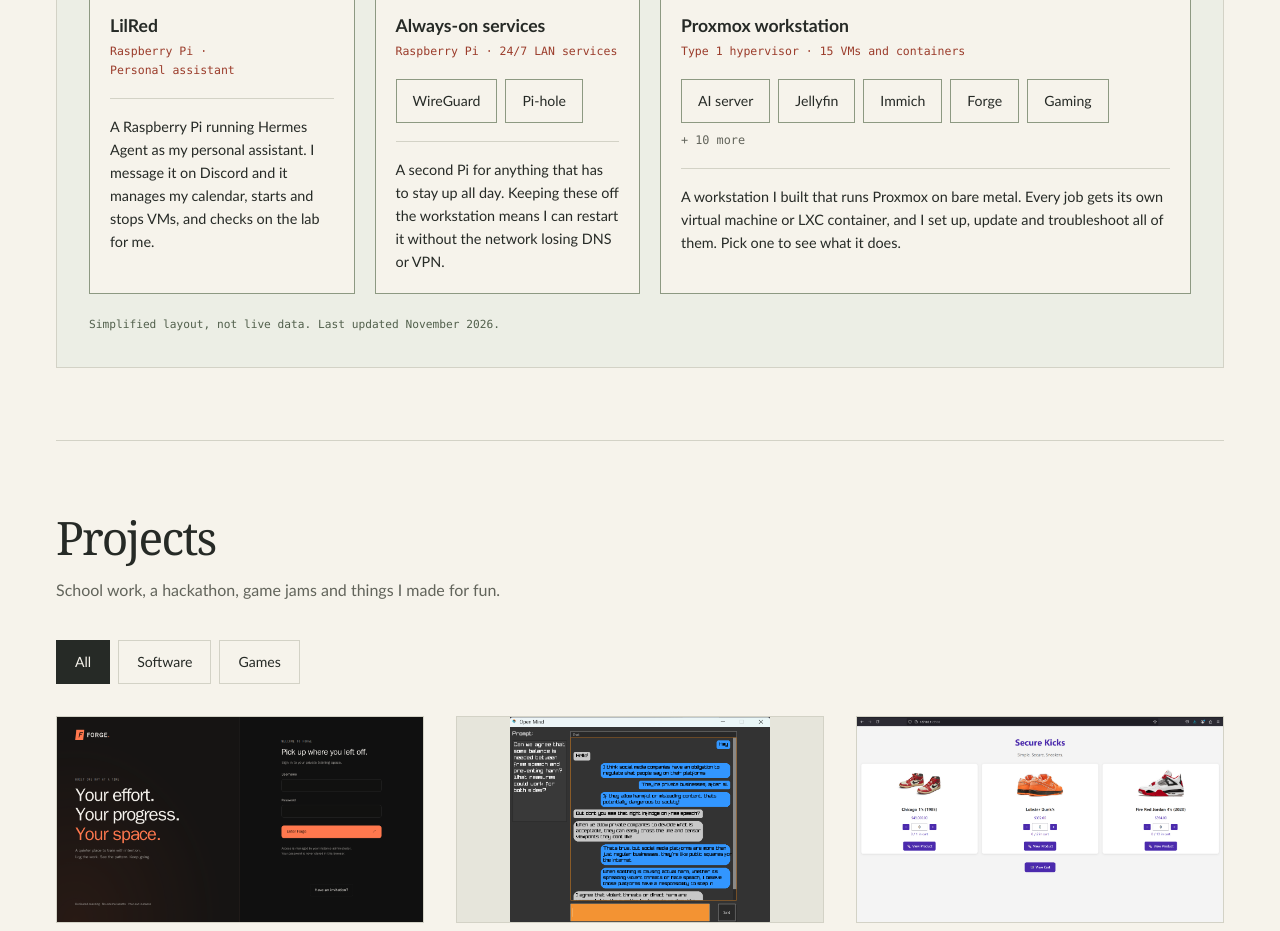
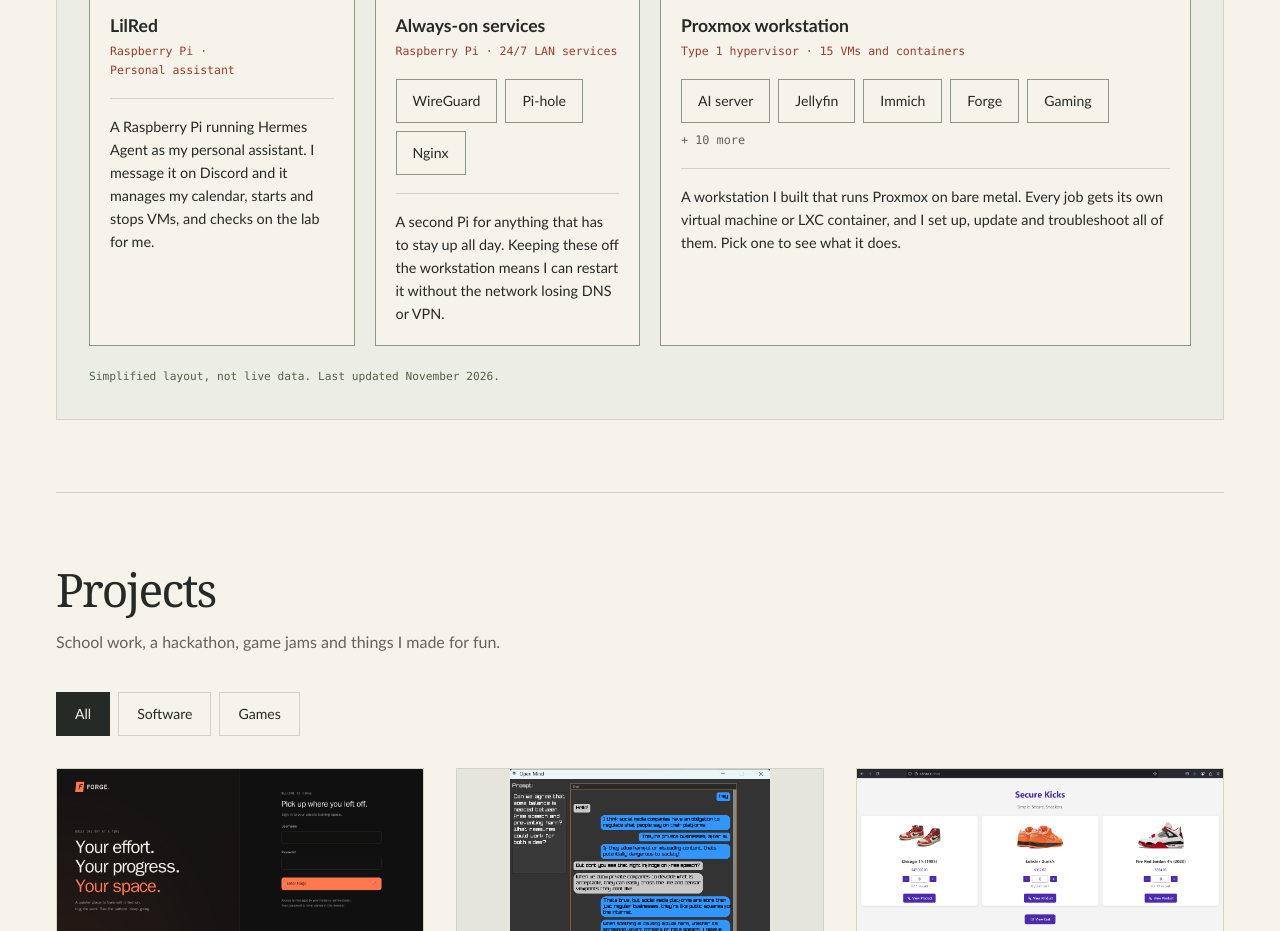
Before and after one commit to Nathancecixx/E-Portfolio-V2.0, a React (Create React App) app: page / in a window 1280 px wide. Shown: the part 1220-2151 px from the top of the page. Built offline with nearby package versions, Linux system fonts and the light colour scheme.

Commit message:
feat: add Nginx reverse proxy to the always-on services card

```diff
--- a/src/Data/lab.js
+++ b/src/Data/lab.js
@@ -39,6 +39,7 @@ export const lab = {
       services: [
         { id: 'wireguard', name: 'WireGuard', runs: 'VPN', note: 'My VPN. It is how I get into the lab securely when I am away from home.' },
         { id: 'pihole', name: 'Pi-hole', runs: 'DNS', note: 'DNS for the LAN, with ad blocking for every device on it.' },
+        { id: 'nginx', name: 'Nginx', runs: 'Reverse proxy', note: 'A reverse proxy in front of my self-hosted services, so I open them by name instead of by port number.' },
       ],
     },
     {
```
Also changed, not shown: 1 other file (tests, documents, lock files or other folders).
